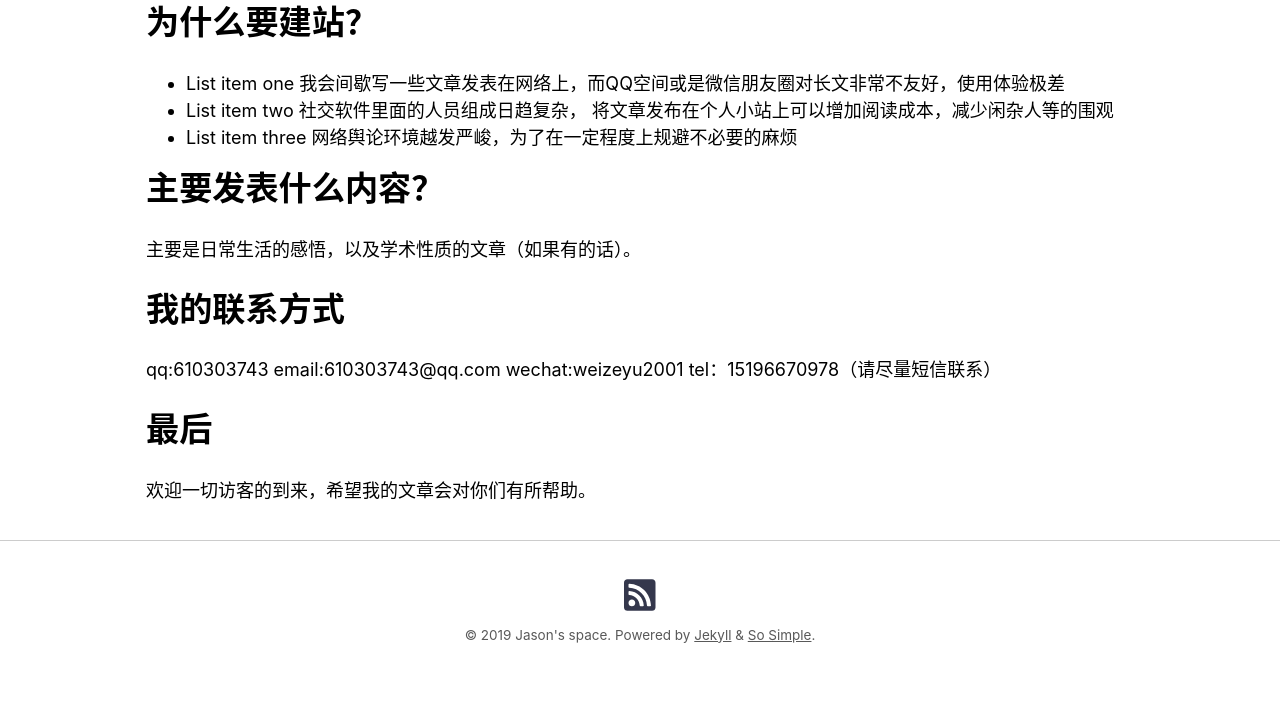
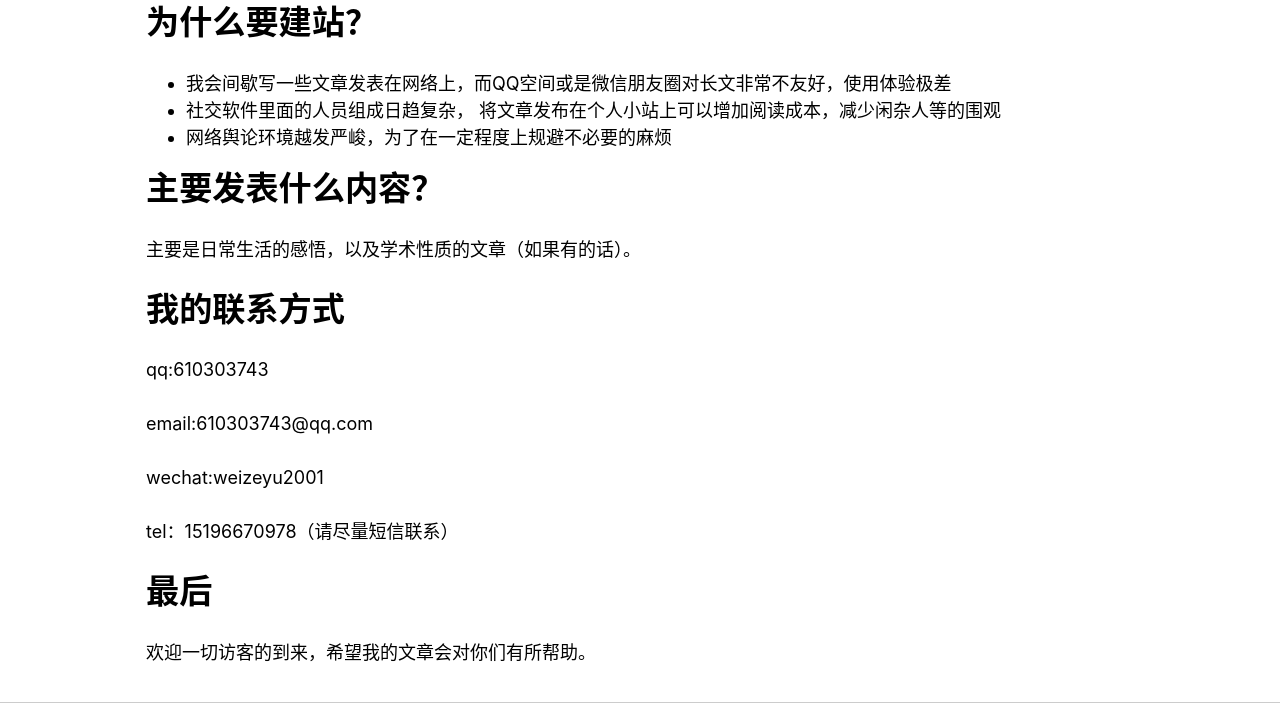
Before and after one commit to emperor110/emperor110.github.io, a Jekyll site: the page built from _pages/10-03-my-first-article.md, in a window 1280 px wide and 900 px high, scrolled down 659 px, cut to the strip 187-900 px from the top of the window. Built offline with Jekyll 4.4.1, drawn with Linux system fonts in a browser that asks for light colours; nearby versions of some CDN libraries; our own code applies the rules of GitHub Pages for plain Markdown files.

Commit message:
Update 10-03-my-first-article.md

```diff
--- a/_pages/10-03-my-first-article.md
+++ b/_pages/10-03-my-first-article.md
@@ -12,9 +12,9 @@ categories:
 
 # 为什么要建站？
 
-  * List item one 我会间歇写一些文章发表在网络上，而QQ空间或是微信朋友圈对长文非常不友好，使用体验极差
-  * List item two 社交软件里面的人员组成日趋复杂， 将文章发布在个人小站上可以增加阅读成本，减少闲杂人等的围观
-  * List item three 网络舆论环境越发严峻，为了在一定程度上规避不必要的麻烦
+  * 我会间歇写一些文章发表在网络上，而QQ空间或是微信朋友圈对长文非常不友好，使用体验极差
+  * 社交软件里面的人员组成日趋复杂， 将文章发布在个人小站上可以增加阅读成本，减少闲杂人等的围观
+  * 网络舆论环境越发严峻，为了在一定程度上规避不必要的麻烦
 
 
 
@@ -26,8 +26,11 @@ categories:
 # 我的联系方式
 
 qq:610303743
+
 email:610303743@qq.com
+
 wechat:weizeyu2001
+
 tel：15196670978（请尽量短信联系）
 
 
```
